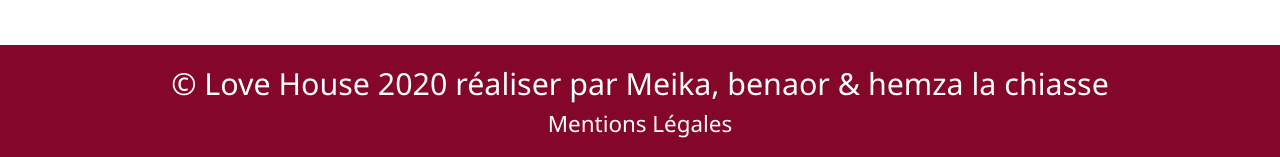
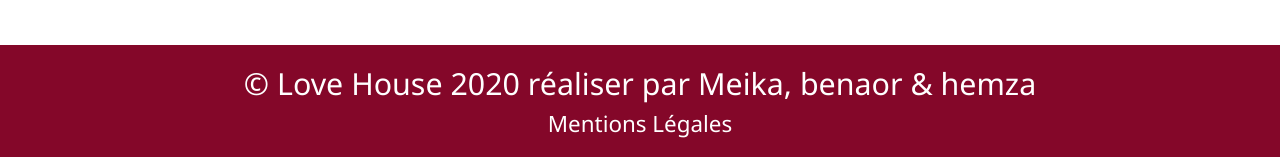
Before and after one commit to benaor/LOVE-HOUSE, a plain HTML site: page index.html in a window 1280 px wide. Shown: the part 3674-3831 px from the top of the page. Drawn offline with nearby package versions, Linux system fonts and the light colour scheme; a web font is replaced by a local one.

Commit message:
love house

```diff
--- a/index.html
+++ b/index.html
@@ -529,7 +529,7 @@
         <div class="container">
             <div class="row">
                 <div class="col-12 text-center font-weight-light">
-                    <p class="height-p mt-3 mb-0 text-white">© Love House 2020 réaliser par Meika, benaor & hemza la chiasse
+                    <p class="height-p mt-3 mb-0 text-white">© Love House 2020 réaliser par Meika, benaor & hemza
                     </p>
                     <p class="height-mention mb-3 text-white">Mentions Légales</p>
                 </div>
```
